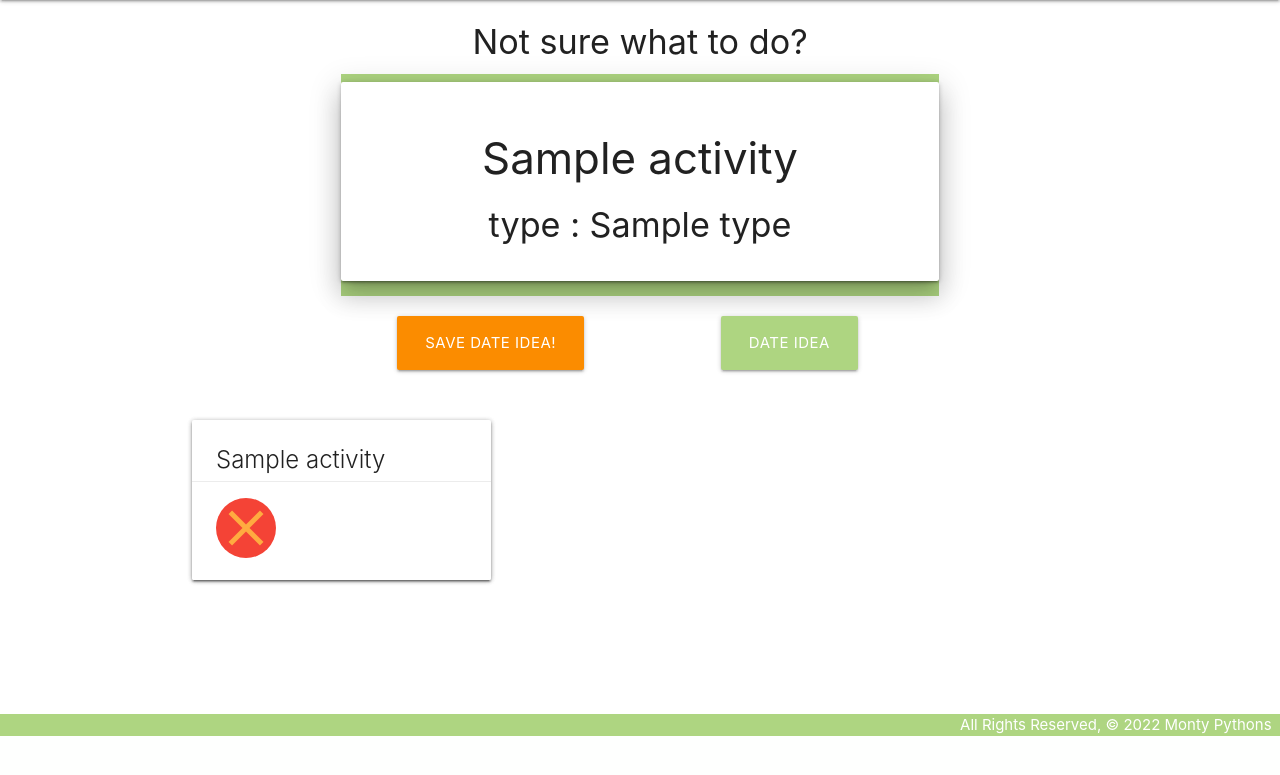
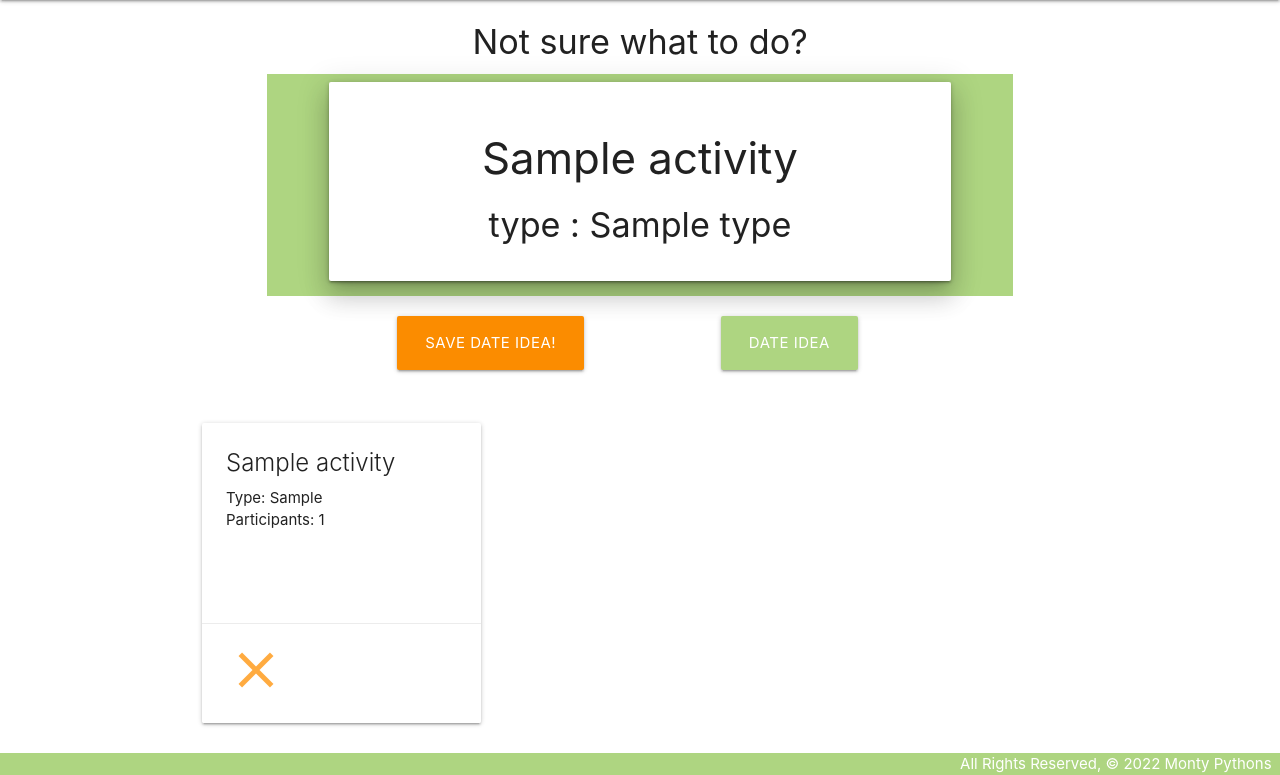
Before and after one commit to heyjudesmom/save-the-date, a Django app: page /activity/ in a window 1280 px wide. Shown: the part 64-839 px from the top of the page. Before the commit the page ends 800 px from the top, so only its background shows below. Run offline with Django 4.2, Linux system fonts and the light colour scheme; a user stored in the database is signed in; tables that the repository leaves empty hold one stand-in row (values such as "Sample post"); a database or web service that is not in the repository returns one stand-in record (values such as "Sample title"); data that the repository does not hold is empty.

Commit message:
finished Date Idea page CSS

```diff
--- a/main_app/static/css/style.css
+++ b/main_app/static/css/style.css
@@ -30,3 +30,9 @@ footer.page-footer {
 img.responsive-img {
   min-width: fit-content;
 }
+
+#idea-card{
+  height: 10vh;
+  gap: 10px;
+  width: auto;
+}
--- a/main_app/templates/activity.html
+++ b/main_app/templates/activity.html
@@ -2,10 +2,12 @@
 {% block content %}
 
 <div class="row center-align">
-    <div class="col s12 center"><h4>Not sure what to do?</h4></div>
-    <div class="col s8 offset-s2 center #9ccc65 light-green lighten-2 ">
-        <div class="card">
-            <div class ="card-content z-depth-4">
+    <div class="center">
+        <h4>Not sure what to do?</h4>
+    </div>
+    <div class="col s10 offset-s1 center #9ccc65 light-green lighten-2 ">
+        <div class="card col s10 push-s1">
+            <div class="card-content z-depth-4">
                 <h3>{{ a.activity }}</h3>
                 <h4> type : {{ a.type }}</h4>
             </div>
@@ -23,23 +25,23 @@
             <input type="hidden" name="participants" value="{{ a.participants }}">
             <input type="hidden" name="price" value="{{ a.price }}">
             <input type="hidden" name="user" value="{{ a.user }}">
-            <button type="submit" class="waves-effect waves-light btn-large pulse #fb8c00 orange darken-1">Save Date Idea!</button>
+            <button type="submit" class="waves-effect waves-light btn-large #fb8c00 orange darken-1">Save Date
+                Idea!</button>
         </form>
     </div>
     <div class="col s6 pull-s1">
         <form action="{% url 'activity' %}" method="POST">
             {% csrf_token %}
-            <button type="submit" class="waves-effect waves-light btn-large pulse #9ccc65 light-green lighten-2">DATE IDEA</button>
+            <button type="submit" class="waves-effect waves-light btn-large pulse #9ccc65 light-green lighten-2">DATE
+                IDEA</button>
         </form>
     </div>
 </div>
 <br>
-<!-- <div class="col s12"> -->
 <div class="row">
     {% for x in all_activities %}
     <div class="col s4">
-        <div class="card" >
-            <div id="calendar-card" class="card hoverable medium">
+        <div id="idea-card " class="card hoverable small" style="margin: 10px;">
             <div class="card-content">
                 <span class="card-title">{{ x.name }}</span>
                 <p>Type: {{ x.type }}</p>
@@ -47,8 +49,7 @@
                 <br>
             </div>
             <div class="card-action">
-                    <a href="{% url 'activities_delete' x.id %}"><i class="medium material-icons circle red">close</i></a>
-                </div>
+                <a href="{% url 'activities_delete' x.id %}"><i class="medium material-icons ">close</i></a>
             </div>
         </div>
     </div>
```
Lines whose indentation alone changed are shown as unchanged.
